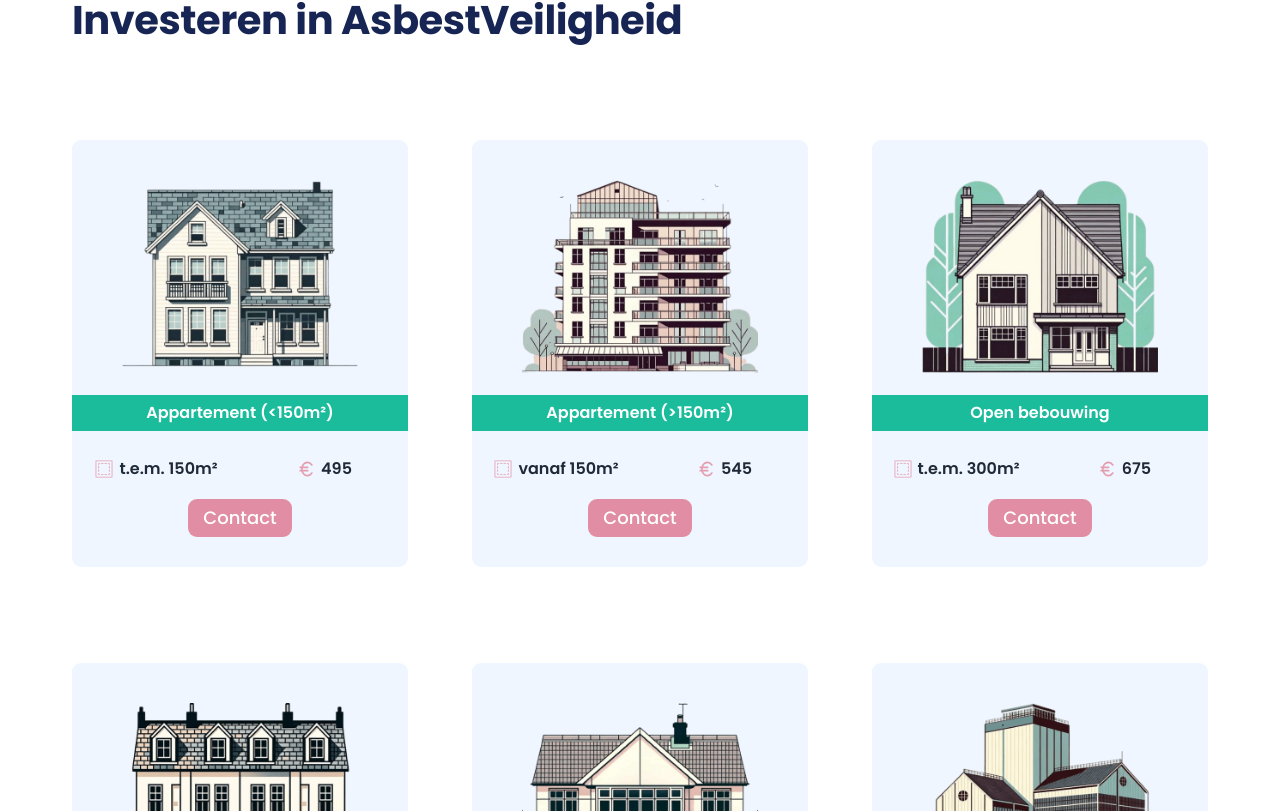
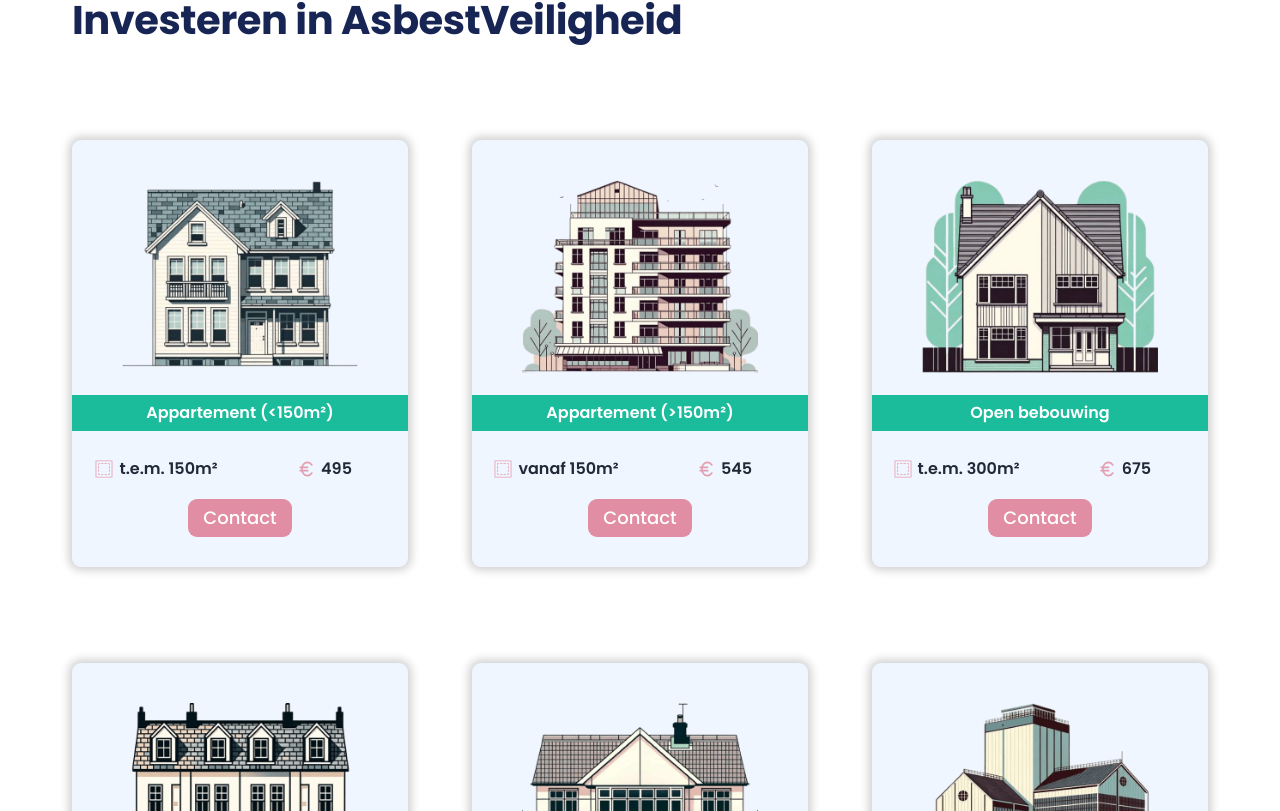
Before and after one commit to MarlonDevio/attestico-asbestos-website-okt-2023, a React (Vite) app: page / in a window 1280 px wide. Shown: the part 2689-3500 px from the top of the page. Built offline with nearby package versions, Linux system fonts and the light colour scheme; a web font is replaced by a local one.

Commit message:
added shades

```diff
--- a/src/components/Pricing/PricingCard/PricingCard.css
+++ b/src/components/Pricing/PricingCard/PricingCard.css
@@ -1,6 +1,7 @@
 .pricing-card {
     background: var(--color-brand-50);
     border-radius: 0.9rem;
+    box-shadow: 0 0 1rem .3rem rgba(0, 0, 0, 20%);
     display: grid;
     padding-bottom: 3rem;
 
```
